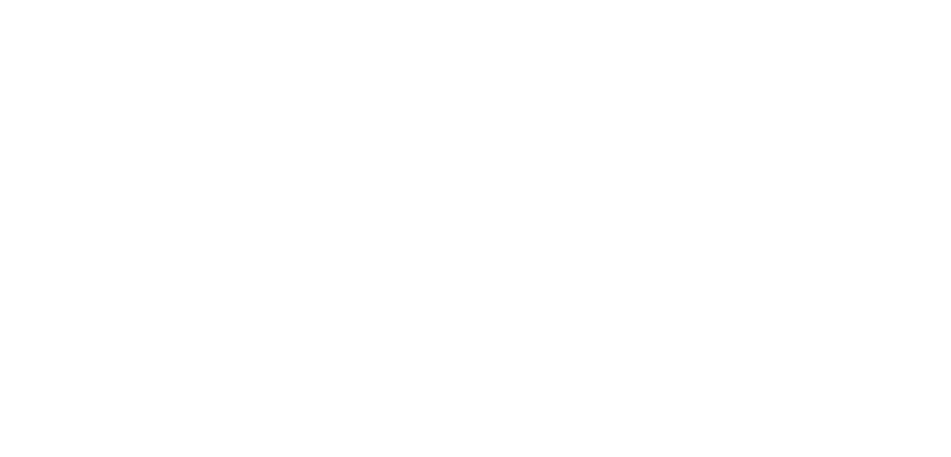
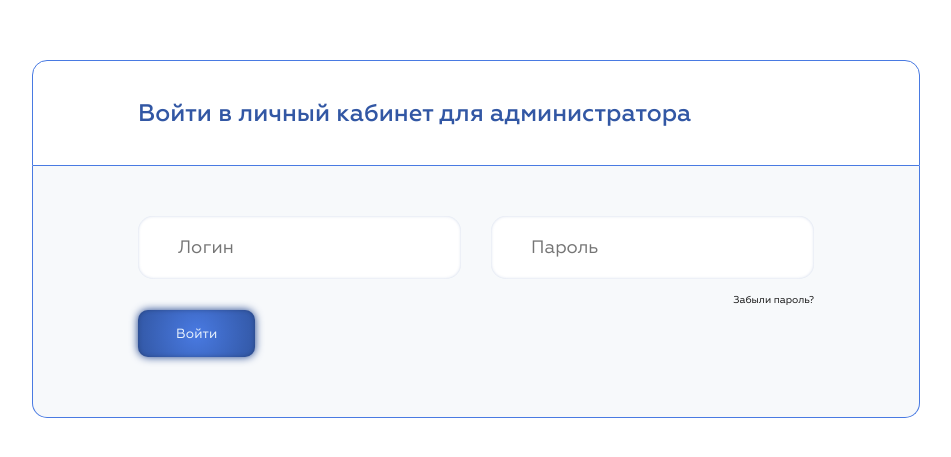
Before and after one commit to oblomov4/boksmed-next, a Next.js app: page /admin-login in a window 1280 px wide. Before the commit this address had no page. Shown: the part 161-618 px from the top of the page, without its empty margins (164-1115 px from the left). Built offline with nearby package versions, Linux system fonts and the light colour scheme.

Commit message:
admin something

```diff
--- /dev/null
+++ b/app/(admin)/admin/page.tsx
@@ -0,0 +1,3 @@
+export default function AdminPage() {
+  return <h1 className="main-content-title title">Панель управления</h1>;
+}
--- /dev/null
+++ b/app/(admin-login)/admin-login/page.tsx
@@ -0,0 +1,5 @@
+import { AdminLoginForm } from '@/shared/components';
+
+export default function AdminLoginPage() {
+  return <AdminLoginForm />;
+}
--- /dev/null
+++ b/app/(admin-login)/layout.tsx
@@ -0,0 +1,7 @@
+export default function AdminLoginLayout({
+  children,
+}: Readonly<{
+  children: React.ReactNode;
+}>) {
+  return <div className="admin-login">{children}</div>;
+}
--- a/app/css/global.css
+++ b/app/css/global.css
@@ -1923,6 +1923,7 @@
   border-bottom: 1px solid #497ae2;
   display: flex;
   align-items: center;
+  justify-content: center;
 }
 
 .cell-title,
@@ -2047,6 +2048,13 @@
   height: auto;
 }
 
+.admin-orders-table {
+  display: grid;
+  grid-template-columns:
+    minmax(50px, 179px) minmax(50px, 350px) minmax(50px, 250px) minmax(50px, 70px)
+    auto;
+}
+
 /* footer */
 .footer {
   background-color: #232323;
@@ -2122,6 +2130,152 @@
   display: flex;
   justify-content: end;
   gap: 12px;
+}
+
+/* admins */
+
+.admin-login {
+  display: flex;
+  justify-content: center;
+  align-items: center;
+  min-height: 100vh;
+}
+.login-form {
+  /* background-color: white;
+  border: 1px solid #d6e4ff; */
+  /* border-radius: 15px;
+  padding: 30px;
+  width: 400px;
+  box-sizing: border-box; */
+  max-width: 1020px;
+  width: 100%;
+}
+
+.login-form__top {
+  background-color: #fff;
+  border-top-left-radius: 15px;
+  border-top-right-radius: 15px;
+  border: 1px solid #497ae2;
+  padding: 40px 105px 40px 105px;
+}
+.login-form__title {
+  font-size: 24px;
+  font-weight: 500;
+  color: #3257a4;
+}
+
+.login__form-content {
+  border: 1px solid #497ae2;
+  border-top: none;
+  padding: 50px 105px 60px 105px;
+  background-color: #f7f9fb;
+  border-bottom-right-radius: 15px;
+  border-bottom-left-radius: 15px;
+}
+
+.login-form__fields {
+  display: flex;
+  justify-content: space-between;
+  margin-bottom: 16px;
+  gap: 30px;
+}
+
+.login-form__input {
+  max-width: 390px;
+  width: 100%;
+  padding: 20px 40px;
+  border-radius: 15px;
+  box-shadow: inset 0 0 3px rgba(50, 87, 164, 0.25);
+  font-family: inherit;
+  font-size: 18px;
+}
+.login-form__input::placeholder {
+  font-size: #1111;
+}
+.login-form__input:focus {
+  outline: none;
+  border-color: #3366cc;
+}
+
+.login-form__forgot-password {
+  text-align: right;
+  font-size: 10px;
+  margin-bottom: 5px;
+}
+
+.login-form__button {
+}
+.login-form__button:hover {
+}
+
+.admin-container {
+  display: flex;
+  min-height: 100vh; /* Full viewport height */
+}
+
+/* Sidebar */
+
+.admin-container-sidebar-box {
+  width: 40px;
+  display: none;
+}
+
+.admin-container-sidebar-btn {
+  background-color: #497ae2;
+  width: 100%;
+  height: 100%;
+  color: #fff;
+  font-size: 40px;
+  font-weight: 800;
+}
+
+.sidebar {
+  max-width: 390px;
+  width: 100%;
+  background-color: #497ae2; /* Darker blue */
+  color: #fff;
+  padding: 115px 76px 100px 100px;
+  display: flex;
+  flex-direction: column;
+  position: relative;
+}
+
+.sidebar__wrapper-close {
+  position: absolute;
+  top: 30px;
+  right: 20px;
+}
+
+.sidebar a {
+  color: white;
+  margin-bottom: 40px;
+  font-size: 18px;
+  font-weight: 500;
+}
+
+/* Main Content */
+.main-content {
+  flex: 1;
+  padding: 115px 30px 100px 30px;
+}
+
+.main-content-title {
+  text-align: left;
+  margin-bottom: 45px;
+}
+
+.admin-list-order-table {
+  display: grid;
+  grid-template-columns:
+    minmax(20px, 110px) minmax(50px, 179px) minmax(50px, 350px) minmax(50px, 153px)
+    auto auto;
+  margin-bottom: 20px;
+}
+
+.admin-users-table {
+  display: grid;
+  grid-template-columns: 50px minmax(50px, 350px) minmax(50px, 250px) auto auto;
+  margin-bottom: 20px;
 }
 
 /* анимации */
--- /dev/null
+++ b/shared/components/admin-login-form.tsx
@@ -0,0 +1,25 @@
+import React from 'react';
+
+export const AdminLoginForm: React.FC = () => {
+  return (
+    <form>
+      <div className="login-form">
+        <div className="login-form__top">
+          <h1 className="login-form__title">Войти в личный кабинет для администратора</h1>
+        </div>
+
+        <div className="login__form-content">
+          <div className="login-form__fields">
+            <input className="login-form__input" type="text" placeholder="Логин" />
+
+            <input className="login-form__input" type="password" id="password" placeholder="Пароль" />
+          </div>
+          <div className="login-form__forgot-password">
+            <a href="#">Забыли пароль?</a>
+          </div>
+          <button className="login-form__button promo__box-link">Войти</button>
+        </div>
+      </div>
+    </form>
+  );
+};
--- /dev/null
+++ b/shared/components/admin-order-list.tsx
@@ -0,0 +1,41 @@
+import React from 'react';
+
+interface Props {
+  info: boolean;
+}
+
+export const AdminOrderList: React.FC<Props> = ({ info }) => {
+  return (
+    <div className="admin-list-order-table">
+      {info && (
+        <>
+          <div className="cell list-order-table-title">№</div>
+          <div className="cell list-order-table-title">Пользователь</div>
+          <div className="cell list-order-table-title">сумма</div>
+          <div className="cell list-order-table-title">дата</div>
+          <div className="cell list-order-table-title">оплата</div>
+          <div className="cell list-order-table-title">статус</div>
+        </>
+      )}
+
+      <div className="cell list-order-cell--decor" data-label="№">
+        1
+      </div>
+      <div className="cell list-order-cell--decor" data-label="Пользователь">
+        Сурова
+      </div>
+      <div className="cell admin-cell--decor" data-label="сумма">
+        175 500 р
+      </div>
+      <div className="cell admin-cell--decor" data-label="дата">
+        23.05.22
+      </div>
+      <div className="cell admin-cell--decor" data-label="оплата">
+        карта
+      </div>
+      <div className="cell admin-cell--decor" data-label="статус">
+        обработан
+      </div>
+    </div>
+  );
+};
--- /dev/null
+++ b/shared/components/admin-users-table.tsx
@@ -0,0 +1,37 @@
+import React from 'react';
+
+interface Props {
+  info: boolean;
+}
+
+export const AdminUsersTable: React.FC<Props> = ({ info }) => {
+  return (
+    <div className="admin-users-table">
+      {info && (
+        <>
+          <div className="cell cell-title">№</div>
+          <div className="cell cell-title">Пользователь</div>
+          <div className="cell cell-title">данные организации</div>
+          <div className="cell cell-title">ИНН</div>
+          <div className="cell cell-title">статус</div>
+        </>
+      )}
+
+      <div className="cell cell--decor" data-label="№">
+        1
+      </div>
+      <div className="cell cell--decor" data-label="Пользователь">
+        Суворова В.П
+      </div>
+      <div className="cell cell--decor" data-label="данные организации">
+        ИП Суворова
+      </div>
+      <div className="cell cell--decor" data-label="ИНН">
+        ИНН 4567894321
+      </div>
+      <div className="cell cell--decor" data-label="статус">
+        гость
+      </div>
+    </div>
+  );
+};
--- a/shared/components/index.ts
+++ b/shared/components/index.ts
@@ -24,4 +24,8 @@
 export { OrderItemWrapper } from './order-item-wrapper';
 export { ReviewsItemWrapper } from './reviews-item-wrapper';
 export { Cart } from './cart';
+export { AdminLoginForm } from './admin-login-form';
+export { SidebarAdmin } from './sidebar-admin';
+export { AdminOrderList } from './admin-order-list';
+export { AdminUsersTable } from './admin-users-table';
 export { Footer } from './footer';
--- /dev/null
+++ b/shared/components/sidebar-admin.tsx
@@ -0,0 +1,16 @@
+import React from 'react';
+
+export const SidebarAdmin: React.FC = () => {
+  return (
+    <aside className="sidebar">
+      <button className="sidebar__wrapper-close">
+        <img className="sidebar__close" src="images/close.png" alt="" />
+      </button>
+      <a href="#">Список заказов</a>
+      <a href="#">Данные пользователей</a>
+      <a href="#">Обратная связь</a>
+      <a href="#">Товары</a>
+      <a href="#">Мероприятия</a>
+    </aside>
+  );
+};
```
Also changed, not shown: app/(admin)/admin/orders/page.tsx (added, +17 -0 lines), app/(admin)/admin/users/page.tsx (added, +17 -0 lines), app/(admin)/layout.tsx (added, +15 -0 lines).
